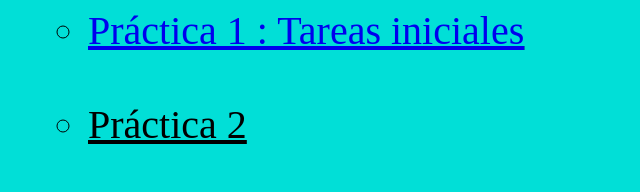
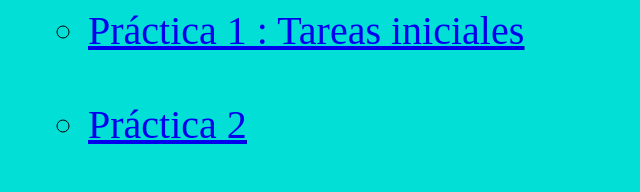
Before and after one commit to alu0100884982/alu0100884982.github.io, a plain HTML site: page index.html in a window 1280 px wide. Shown: the part 927-1119 px from the top of the page, without its empty margins (0-640 px from the left). Drawn offline with Linux system fonts and the light colour scheme; a web font is replaced by a local one.

Commit message:
Enlace a la segunda práctica añadida

```diff
--- a/index.html
+++ b/index.html
@@ -42,7 +42,7 @@
   <ul id="practicas">
     <li><u> <a href="https://ull-esit-pl-1617.github.io/tareas-iniciales-javier-pablo-isaac/">Práctica 1 : Tareas iniciales</a></u></li>
     <br>
-    <li><u>Práctica 2</u></li>
+    <li><u><a href="https://github.com/ULL-ESIT-PL-1617/primeros-pasos-en-nodejs-javier-pablo-isaac.git">Práctica 2</u></li>
     <br>
     <li><u>Práctica 3</u></li>
     <br>
```
